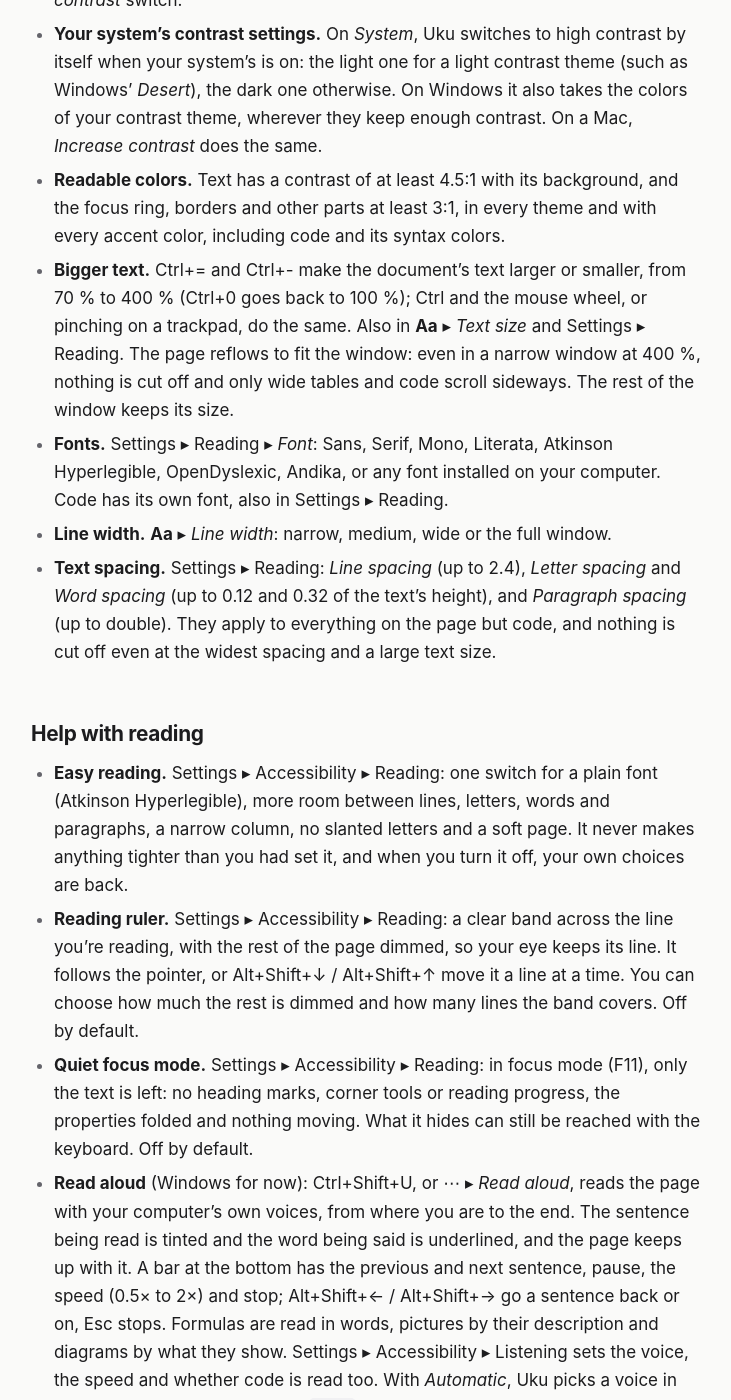
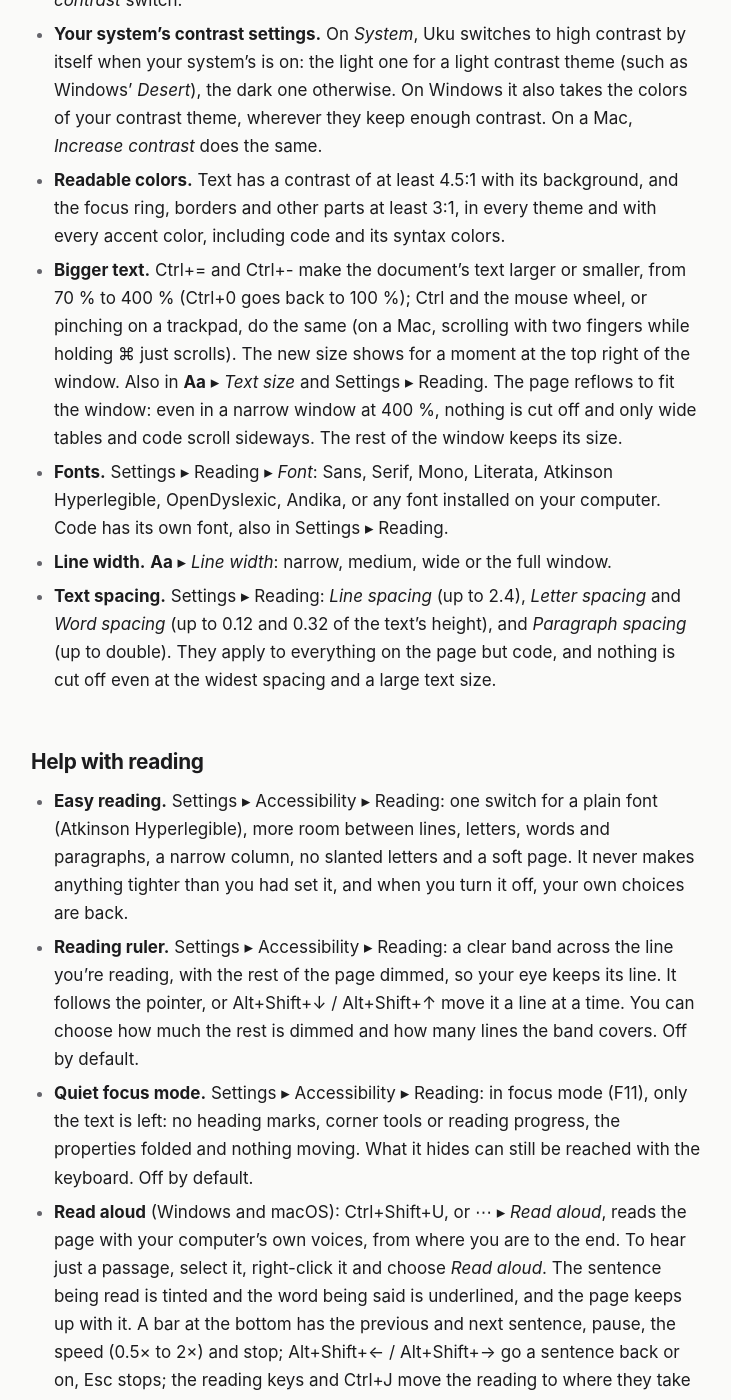
Before and after one commit to pulsar-a/documents, a Jekyll site: the page built from uku/accessibility.md, in a window 1280 px wide and 1400 px high, scrolled down 1031 px. Shown: the whole window, without its empty margins (273-1004 px from the left). Built offline with Jekyll 4.4.1, drawn with Linux system fonts in a browser that asks for light colours; our own code applies the rules of GitHub Pages for plain Markdown files; some of the changed text lies outside the part shown.

Commit message:
docs: update Uku accessibility for v1.20.2
Accessibility: read aloud now works on macOS too, and can read just a
selection; the reading keys and Ctrl+J move the reading along. The new
text size shows as it changes, and on a Mac ⌘ with two fingers just
scrolls. Heading marks can show every heading at once without
magnifying. The shortcuts list (F1) can be moved through one shortcut
at a time and is read with its keys. The page's own menu opens with the
context-menu key or Shift+F10. Only Linux still lacks read aloud.

Privacy and support: read aloud uses the Mac's own voices on a Mac.

Co-Authored-By: Claude Opus 5.5 <noreply@anthropic.com>

```diff
--- a/uku/accessibility.md
+++ b/uku/accessibility.md
@@ -35,8 +35,9 @@ otherwise. These are the default shortcuts: you can change any of them in Settin
 - **Readable colors.** Text has a contrast of at least 4.5:1 with its background, and the focus ring, borders and other
   parts at least 3:1, in every theme and with every accent color, including code and its syntax colors.
 - **Bigger text.** Ctrl+= and Ctrl+- make the document's text larger or smaller, from 70 % to 400 % (Ctrl+0 goes back
-  to 100 %); Ctrl and the mouse wheel, or pinching on a trackpad, do the same. Also in **Aa** ▸ *Text size* and
-  Settings ▸ Reading. The page reflows to fit the window: even in a narrow window at 400 %, nothing is cut off and only
+  to 100 %); Ctrl and the mouse wheel, or pinching on a trackpad, do the same (on a Mac, scrolling with two fingers
+  while holding ⌘ just scrolls). The new size shows for a moment at the top right of the window. Also in **Aa** ▸
+  *Text size* and Settings ▸ Reading. The page reflows to fit the window: even in a narrow window at 400 %, nothing is cut off and only
   wide tables and code scroll sideways. The rest of the window keeps its size.
 - **Fonts.** Settings ▸ Reading ▸ *Font*: Sans, Serif, Mono, Literata, Atkinson Hyperlegible, OpenDyslexic, Andika, or
   any font installed on your computer. Code has its own font, also in Settings ▸ Reading.
@@ -56,10 +57,12 @@ otherwise. These are the default shortcuts: you can change any of them in Settin
 - **Quiet focus mode.** Settings ▸ Accessibility ▸ Reading: in focus mode (F11), only the text is left: no heading
   marks, corner tools or reading progress, the properties folded and nothing moving. What it hides can still be reached
   with the keyboard. Off by default.
-- **Read aloud** (Windows for now): Ctrl+Shift+U, or ⋯ ▸ *Read aloud*, reads the page with your computer's own voices,
-  from where you are to the end. The sentence being read is tinted and the word being said is underlined, and the page
+- **Read aloud** (Windows and macOS): Ctrl+Shift+U, or ⋯ ▸ *Read aloud*, reads the page with your computer's own
+  voices, from where you are to the end. To hear just a passage, select it, right-click it and choose *Read aloud*. The
+  sentence being read is tinted and the word being said is underlined, and the page
   keeps up with it. A bar at the bottom has the previous and next sentence, pause, the speed (0.5× to 2×) and stop;
-  Alt+Shift+← / Alt+Shift+→ go a sentence back or on, Esc stops. Formulas are read in words, pictures by their
+  Alt+Shift+← / Alt+Shift+→ go a sentence back or on, Esc stops; the reading keys and Ctrl+J move the reading to where
+  they take you. Formulas are read in words, pictures by their
   description and diagrams by what they show. Settings ▸ Accessibility ▸ Listening sets the voice, the speed and
   whether code is read too. With *Automatic*, Uku picks a voice in the document's language (from `lang` in its front
   matter), and tells you if your computer has none. Uku uses only voices installed on your computer, never an online
@@ -89,6 +92,11 @@ never animates when a document changes on disk, and read aloud moves the page in
 Settings ▸ Accessibility ▸ Motion: *System* (the default) follows your system: Windows' *Animation effects*, macOS's
 *Reduce motion*, GNOME's animations. *Reduced* turns off every fade, slide and easing in Uku, its standard controls
 included; *Full* keeps them.
+
+The heading marks beside the page grow into a list of the headings when you point at them, magnified around the
+pointer. Settings ▸ Reading ▸ *Heading marks* ▸ *Pointing at the marks shows*: *All headings* shows the same list at
+once, every name the same size and nothing growing; *Only the heading's name* shows just the one you point at. You can
+also turn the marks off there.
 
 Animated pictures (GIF, WebP) play only while they are on screen. *Animated pictures* in the same group: *Play while
 motion is on* (the default), *Click to play* (each stays still until you press its play button) or *Never*. A picture's
@@ -122,9 +130,14 @@ Everything in Uku can be done without a mouse.
 | Read aloud: previous / next sentence | Alt+Shift+← / Alt+Shift+→ |
 | Reading ruler: a line down / up | Alt+Shift+↓ / Alt+Shift+↑ |
 | Text size larger / smaller / 100 % | Ctrl+= / Ctrl+- / Ctrl+0 |
+| The page's menu (copy as Markdown, find the selected words, edit here, read the selection aloud…) | Context-menu key or Shift+F10 |
 | Undo what a message offers to undo | Ctrl+Z (outside the editor) |
 | Settings | Ctrl+, |
 | Focus mode | F11 (Mac: also ⌃⌘F) |
+
+**F1** lists every shortcut, grouped as in Settings ▸ Keyboard. ↑ / ↓ go from one shortcut to the next, Home / End to
+the first and the last, Page Up / Page Down a screen at a time, and Tab from group to group; a screen reader reads each
+with its keys (*Open file, Ctrl+O*). Esc closes the list and puts the keyboard back where it was.
 
 **Ctrl+J** lists what the page holds, in reading order: headings, links, tables, pictures, diagrams, formulas, code,
 lists, quotes, alerts and tasks, each with what it says. Pick a kind, type to narrow the list, and Enter goes there.
@@ -142,7 +155,9 @@ expand) show when Tab reaches them, not only under the pointer. In the sidebar,
 folders, F2 renames, Delete (Mac: ⌘⌫) deletes, and the context-menu key (or Shift+F10) opens an item's menu, with
 *Move to…* to move a file or folder, and *Move up* / *Move down* to reorder pinned items and a workspace's folders. To
 make the sidebar or a side wider or narrower, Tab to the line between them and press ← or →. A link's menu (open it
-with another app, copy its address and more) opens with the context-menu key too. Pictures can be reached with Tab and
+with another app, copy its address and more) opens with the context-menu key too, and so does the page's own menu
+(copy, copy as Markdown or as a quote for an AI agent, copy a link to the section, find or search for the selected
+words, edit here, read aloud). Pictures can be reached with Tab and
 opened larger with Enter (Esc closes them).
 
 **Easy to hit and to name.** Every button and box you can click is at least 24 × 24 pixels, even where it looks
@@ -203,7 +218,7 @@ These are known gaps. They're being worked on, and this page changes when each i
   isn't read line by line with its indentation, and you can't yet step through a formula or a diagram part by part.
 - **The screen reader's voice doesn't switch to a document's language** by itself; Uku says the language instead. (Read
   aloud does switch.)
-- **Read aloud works on Windows only** for now; on macOS and Linux, use your system's own speech for now.
+- **Read aloud doesn't work on Linux yet**; use your system's own speech there for now.
 - **Your system's text size** (such as Windows' *Text size*) isn't followed by Uku's own buttons and menus yet; the page
   can be made larger with Ctrl+=.
 - **Animated pictures that flash quickly** aren't detected yet. Set *Animated pictures* to *Click to play* or *Never*
@@ -212,7 +227,8 @@ These are known gaps. They're being worked on, and this page changes when each i
 ## How it is checked
 
 Before every release, Uku's automated tests check that every control has a name (in English and German) on every
-screen, the roles of the page's headings, lists, tables and other parts, moving by links and headings and with F6, what
+screen, the roles of the page's headings, lists, tables and other parts, moving by links and headings, with F6 and
+through the list of shortcuts, what
 is read out, contrast in every theme and accent color, colors for every kind of color vision, targets of at least 24
 pixels, names that contain their visible words, no animation when motion is reduced, and nothing cut off at large text
 sizes, wide spacing and in a narrow window.
```
Also changed, not shown: uku/privacy-policy.md (+1 -1 lines), uku/support.md (+2 -1 lines).
